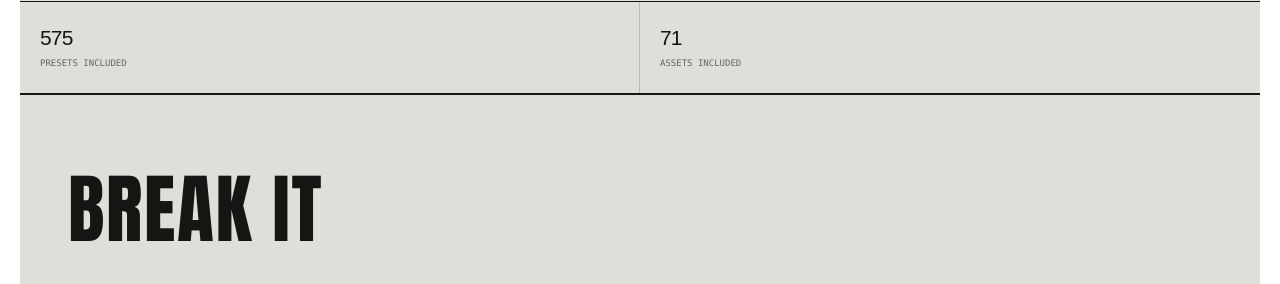
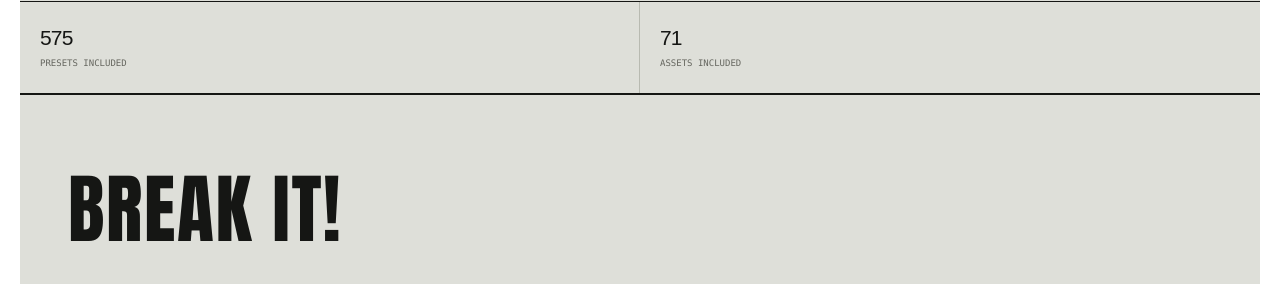
Before and after one commit to vladislavmaltsev3d/project_damage_page, a plain HTML site: page index.html in a window 1280 px wide. Shown: the part 850-1134 px from the top of the page. Drawn offline with Linux system fonts and the light colour scheme.

Commit message:
Update index.html

```diff
--- a/index.html
+++ b/index.html
@@ -571,7 +571,7 @@
   </div>
 
   <section class="section wrap break-it" id="break-it" aria-labelledby="break-it-title">
-    <h2 id="break-it-title">Break It</h2>
+    <h2 id="break-it-title">Break It!</h2>
     <fieldset class="break-demo">
       <legend class="break-visually-hidden">Break It presets</legend>
       <input class="break-visually-hidden" type="radio" name="break-material" id="break-tab-stature" aria-controls="break-stature" checked>
```
